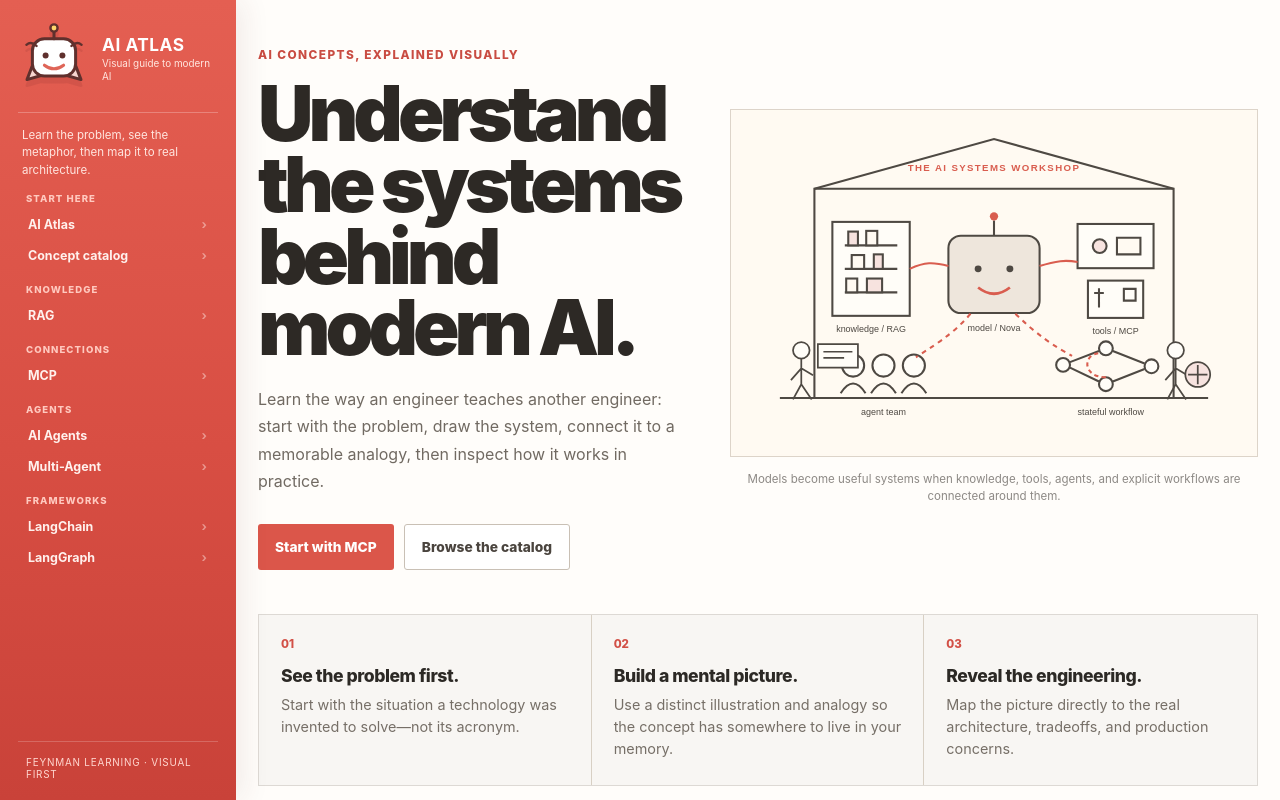
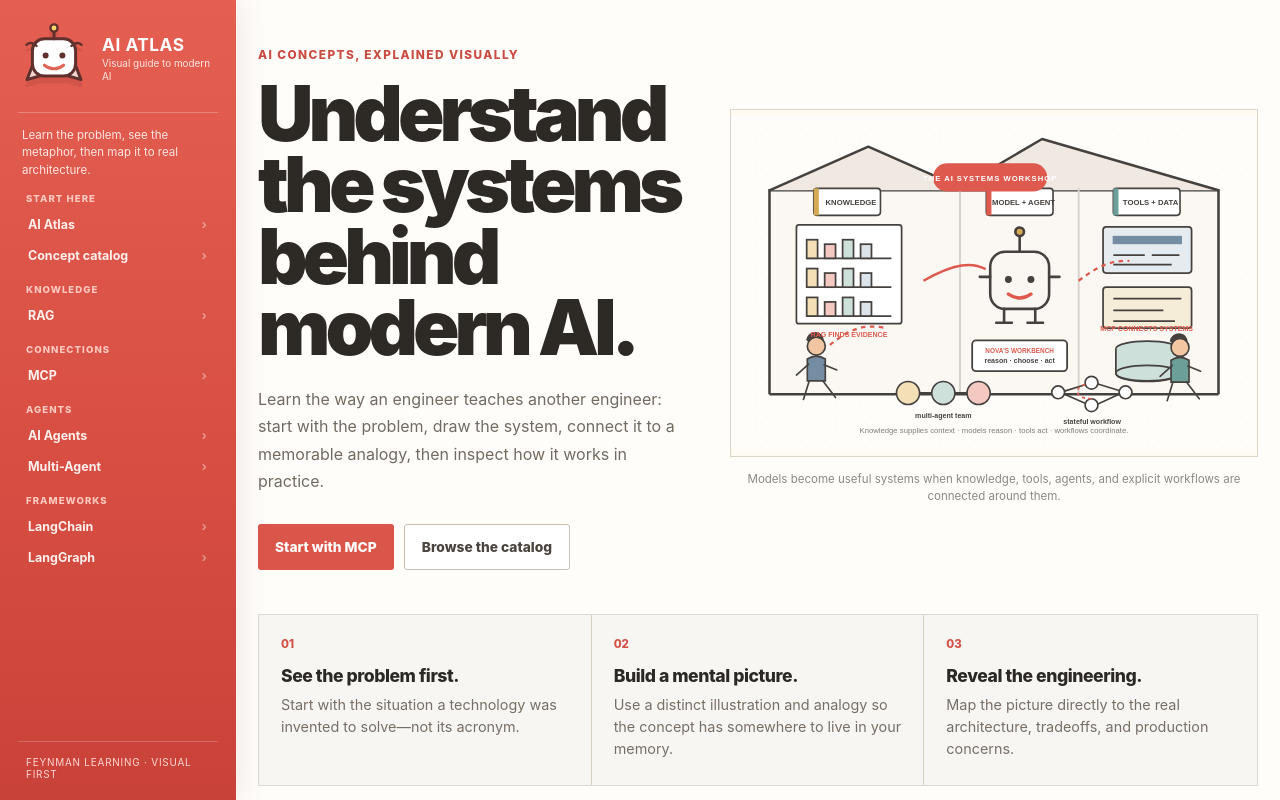
Before and after one commit to buianhtai/ai-atlas, a Next.js app: page / in a window 1280 px wide. Shown: the top 800 px of the page. Built offline with nearby package versions, Linux system fonts and the light colour scheme.

Commit message:
feat: turn atlas overview into a rich illustrated workshop

```diff
--- a/components/AtlasOverviewIllustration.tsx
+++ b/components/AtlasOverviewIllustration.tsx
@@ -1,80 +1,111 @@
-const ink = "#4e4943";
-const coral = "#d95d4f";
-const paper = "#fffaf2";
-const soft = "#eee6dc";
+const ink = "#45413e";
+const coral = "#de5a4e";
+const coralSoft = "#f4c9c2";
+const teal = "#6c9f98";
+const tealSoft = "#cee0da";
+const gold = "#d4aa55";
+const goldSoft = "#f3e0b7";
+const blue = "#748da3";
+const paper = "#fffdfa";
 
-function Label({ x, y, children }: { x: number; y: number; children: string }) {
-  return <text x={x} y={y} textAnchor="middle" fill={ink} fontFamily="Arial, sans-serif" fontSize="13">{children}</text>;
+function Bot({ x, y, scale = 1 }: { x: number; y: number; scale?: number }) {
+  return (
+    <g transform={`translate(${x} ${y}) scale(${scale})`} stroke={ink} strokeWidth="3" strokeLinecap="round" strokeLinejoin="round">
+      <rect x="-34" y="-32" width="68" height="66" rx="17" fill="#faf7f2" />
+      <path d="M0-32v-18" /><circle cx="0" cy="-55" r="5" fill={gold} />
+      <circle cx="-13" cy="0" r="4" fill={ink} stroke="none" /><circle cx="13" cy="0" r="4" fill={ink} stroke="none" />
+      <path d="M-13 17q13 9 26 0" fill="none" stroke={coral} strokeWidth="4" />
+      <path d="M-34-3h-12M34-3h12M-18 34v16M18 34v16M-27 50h18M9 50h18" />
+    </g>
+  );
+}
+
+function Person({ x, y, shirt }: { x: number; y: number; shirt: string }) {
+  return (
+    <g transform={`translate(${x} ${y})`} stroke={ink} strokeWidth="2.6" strokeLinecap="round">
+      <circle cx="0" cy="-31" r="14" fill="#f2c6a3" />
+      <path d="M-12-37q10-13 24-2q-1-13-13-14q-12 0-15 12" fill={ink} stroke="none" />
+      <path d="M-14-11q14-9 28 0v34h-28z" fill={shirt} />
+      <path d="M-11 23-20 52M10 23l20 26M-12-3l-19 17M12-2l20 8" fill="none" />
+    </g>
+  );
+}
+
+function Sign({ x, y, label, accent }: { x: number; y: number; label: string; accent: string }) {
+  return (
+    <g transform={`translate(${x} ${y})`}>
+      <rect x="-52" y="-21" width="104" height="42" rx="5" fill="#fff" stroke={ink} strokeWidth="2.5" />
+      <rect x="-52" y="-21" width="8" height="42" fill={accent} stroke="none" />
+      <text x="6" y="5" textAnchor="middle" fill={ink} fontFamily="Arial" fontSize="12" fontWeight="800">{label}</text>
+    </g>
+  );
 }
 
 export function AtlasOverviewIllustration() {
   return (
-    <svg viewBox="0 0 760 500" className="atlasOverviewSvg" role="img" aria-label="Illustrated map of AI models, knowledge, tools, agents, and workflows">
-      <rect x="1" y="1" width="758" height="498" fill={paper} />
-      <path d="M70 417 H690" stroke={ink} strokeWidth="3" />
-      <path d="M120 417 V114 H640 V417" stroke={ink} strokeWidth="3" fill="none" />
-      <path d="M120 114 L380 42 L640 114" stroke={ink} strokeWidth="3" fill="none" />
+    <svg viewBox="0 0 820 520" className="atlasOverviewSvg" role="img" aria-label="Original illustrated AI Atlas workshop with Nova, knowledge, tools, agents, and workflows">
+      <defs>
+        <pattern id="overviewDots" width="18" height="18" patternUnits="userSpaceOnUse"><circle cx="2" cy="2" r="1" fill="#dad5cf" /></pattern>
+      </defs>
+      <rect width="820" height="520" fill={paper} />
+      <rect x="10" y="10" width="800" height="500" rx="8" fill="url(#overviewDots)" opacity=".42" />
 
-      {/* central Nova / model */}
-      <g transform="translate(314 182)">
-        <rect x="0" y="0" width="132" height="112" rx="18" fill={soft} stroke={ink} strokeWidth="3" />
-        <circle cx="43" cy="48" r="5" fill={ink} /><circle cx="89" cy="48" r="5" fill={ink} />
-        <path d="M43 75 q23 18 46 0" fill="none" stroke={coral} strokeWidth="4" />
-        <path d="M66 0 V-22" stroke={ink} strokeWidth="3" /><circle cx="66" cy="-28" r="6" fill={coral} />
-        <Label x={66} y={138}>model / Nova</Label>
+      {/* skyline / workshop roof */}
+      <path d="M60 434V116h700v318" fill="#fbf8f3" stroke={ink} strokeWidth="4" />
+      <path d="M60 116 214 48l143 63 128-75 275 80" fill="#f0e9e1" stroke={ink} strokeWidth="4" strokeLinejoin="round" />
+      <path d="M357 111v323M542 112v322" stroke="#d7d1cb" strokeWidth="3" />
+      <path d="M60 434h700" stroke={ink} strokeWidth="4" />
+
+      {/* Knowledge room */}
+      <Sign x={181} y={134} label="KNOWLEDGE" accent={gold} />
+      <g transform="translate(102 170)" stroke={ink} strokeWidth="2.7">
+        <rect width="164" height="154" rx="4" fill="#fff" />
+        {[0,1,2].map(row => <g key={row} transform={`translate(16 ${23+row*45})`}>
+          <line x1="0" y1="29" x2="132" y2="29" />
+          {[0,1,2,3].map(i => <rect key={i} x={i*28} y={i%2?7:0} width="17" height={i%2?22:29} fill={[goldSoft,coralSoft,tealSoft,"#dce4ea"][i]} />)}
+        </g>)}
+      </g>
+      <Person x={133} y={390} shirt={blue} />
+      <path d="M154 357c33-26 52-32 84-27" fill="none" stroke={coral} strokeWidth="3.5" strokeDasharray="7 7" />
+      <text x="184" y="344" textAnchor="middle" fill={coral} fontFamily="Arial" fontSize="11" fontWeight="800">RAG FINDS EVIDENCE</text>
+
+      {/* Nova center */}
+      <Sign x={450} y={134} label="MODEL + AGENT" accent={coral} />
+      <Bot x={450} y={255} scale={1.35} />
+      <g transform="translate(376 350)">
+        <rect width="148" height="48" rx="6" fill="#fff" stroke={ink} strokeWidth="2.8" />
+        <text x="74" y="20" textAnchor="middle" fill={coral} fontFamily="Arial" fontSize="10" fontWeight="900">NOVA'S WORKBENCH</text>
+        <text x="74" y="36" textAnchor="middle" fill={ink} fontFamily="Arial" fontSize="11" fontWeight="700">reason · choose · act</text>
+      </g>
+      <path d="M300 257c50-28 76-29 97-18" fill="none" stroke={coral} strokeWidth="4" markerEnd="url(#none)" />
+
+      {/* Tools room */}
+      <Sign x={648} y={134} label="TOOLS + DATA" accent={teal} />
+      <g transform="translate(580 173)" stroke={ink} strokeWidth="2.7">
+        <rect width="138" height="72" rx="5" fill="#e5ebef" /><rect x="15" y="14" width="108" height="13" fill={blue} stroke="none" /><path d="M16 44h49M76 44h43M16 59h91" />
+        <rect y="94" width="138" height="64" rx="5" fill="#f6edd8" /><path d="M16 112h106M16 130h78M16 147h96" />
+        <ellipse cx="69" cy="190" rx="49" ry="12" fill={tealSoft} /><path d="M20 190v38c0 8 22 13 49 13s49-5 49-13v-38" fill={tealSoft} /><ellipse cx="69" cy="228" rx="49" ry="12" fill="none" />
+      </g>
+      <Person x={700} y={392} shirt={teal} />
+      <path d="M542 257c33-25 53-32 79-31" fill="none" stroke={coral} strokeWidth="3.5" strokeDasharray="7 7" />
+      <text x="648" y="335" textAnchor="middle" fill={coral} fontFamily="Arial" fontSize="11" fontWeight="800">MCP CONNECTS SYSTEMS</text>
+
+      {/* lower orchestration strip */}
+      <g transform="translate(276 432)">
+        <circle cx="0" cy="0" r="18" fill={goldSoft} stroke={ink} strokeWidth="2.5" /><circle cx="55" cy="0" r="18" fill={tealSoft} stroke={ink} strokeWidth="2.5" /><circle cx="110" cy="0" r="18" fill={coralSoft} stroke={ink} strokeWidth="2.5" />
+        <path d="M18 0h19M73 0h19" stroke={ink} strokeWidth="3" />
+        <text x="55" y="39" textAnchor="middle" fill={ink} fontFamily="Arial" fontSize="11" fontWeight="700">multi-agent team</text>
+      </g>
+      <g transform="translate(510 426)" stroke={ink} strokeWidth="2.6" fill="#fff">
+        <circle cx="0" cy="5" r="10" /><circle cx="52" cy="-10" r="10" /><circle cx="52" cy="25" r="10" /><circle cx="105" cy="5" r="10" />
+        <path d="M10 3 42-7M10 8 42 22M62-8 95 2M62 23 95 8" fill="none" />
+        <path d="M52 15C24 15 25-4 42-7" fill="none" stroke={coral} strokeDasharray="5 5" />
+        <text x="53" y="55" textAnchor="middle" fill={ink} fontFamily="Arial" fontSize="11" fontWeight="700" stroke="none">stateful workflow</text>
       </g>
 
-      {/* knowledge library */}
-      <g transform="translate(146 162)" stroke={ink} strokeWidth="3">
-        <rect x="0" y="0" width="112" height="136" fill="#fffdf8" />
-        <line x1="18" y1="34" x2="94" y2="34" /><line x1="18" y1="68" x2="94" y2="68" /><line x1="18" y1="102" x2="94" y2="102" />
-        <rect x="23" y="14" width="14" height="20" fill="#f7e3df" /><rect x="49" y="13" width="16" height="21" fill="#fffaf2" />
-        <rect x="28" y="48" width="18" height="20" fill="#fffaf2" /><rect x="60" y="47" width="13" height="21" fill="#f7e3df" />
-        <rect x="20" y="82" width="16" height="20" fill="#fffaf2" /><rect x="50" y="82" width="22" height="20" fill="#f7e3df" />
-      </g>
-      <Label x={202} y={322}>knowledge / RAG</Label>
-
-      {/* tool bench */}
-      <g transform="translate(501 165)" stroke={ink} strokeWidth="3" fill="#fffdf8">
-        <rect x="0" y="0" width="110" height="64" />
-        <rect x="15" y="82" width="80" height="54" />
-        <circle cx="32" cy="32" r="10" fill="#f7e3df" /><path d="M57 20 h34 v24 H57z" fill="#fffaf2" />
-        <path d="M31 93 v28 M24 100 h14 M67 94 h17 v17 H67z" fill="none" />
-      </g>
-      <Label x={556} y={325}>tools / MCP</Label>
-
-      {/* agent team */}
-      <g transform="translate(158 350)" stroke={ink} strokeWidth="3" fill="#fffdf8">
-        <circle cx="18" cy="20" r="16" /><circle cx="62" cy="20" r="16" /><circle cx="106" cy="20" r="16" />
-        <path d="M0 60 q18 -28 36 0 M44 60 q18 -28 36 0 M88 60 q18 -28 36 0" fill="none" />
-      </g>
-      <Label x={220} y={442}>agent team</Label>
-
-      {/* graph workflow */}
-      <g transform="translate(470 345)" fill="#fffdf8" stroke={ink} strokeWidth="3">
-        <circle cx="10" cy="24" r="10" /><circle cx="72" cy="0" r="10" /><circle cx="72" cy="52" r="10" /><circle cx="138" cy="26" r="10" />
-        <path d="M20 20 L62 4 M20 28 L62 48 M82 4 L128 22 M82 48 L128 30" fill="none" />
-        <path d="M72 42 C38 42 38 9 62 7" fill="none" stroke={coral} strokeDasharray="6 5" />
-      </g>
-      <Label x={549} y={442}>stateful workflow</Label>
-
-      {/* relationships */}
-      <path d="M258 230 C280 220 292 220 314 226" fill="none" stroke={coral} strokeWidth="3" />
-      <path d="M446 226 C470 218 484 217 501 220" fill="none" stroke={coral} strokeWidth="3" />
-      <path d="M346 295 C319 327 286 345 267 358" fill="none" stroke={coral} strokeWidth="3" strokeDasharray="7 7" />
-      <path d="M411 295 C440 324 470 344 493 356" fill="none" stroke={coral} strokeWidth="3" strokeDasharray="7 7" />
-
-      {/* small explanatory characters */}
-      <g transform="translate(83 330)" stroke={ink} strokeWidth="2.5" fill="none">
-        <circle cx="18" cy="18" r="12" fill="#fffdf8" /><path d="M18 30 v37 M18 44 l-15 17 M18 44 l17 10 M18 67 l-12 22 M18 67 l15 22" />
-        <path d="M42 9 h58 v34 H42z" fill="#fffdf8" /><path d="M50 20 h42 M50 29 h30" />
-      </g>
-      <g transform="translate(625 330)" stroke={ink} strokeWidth="2.5" fill="none">
-        <circle cx="18" cy="18" r="12" fill="#fffdf8" /><path d="M18 30 v37 M18 44 l-15 17 M18 44 l17 10 M18 67 l-12 22 M18 67 l15 22" />
-        <circle cx="50" cy="53" r="18" fill="#f7e3df" /><path d="M50 39 v28 M36 53 h28" />
-      </g>
-
-      <text x="380" y="88" textAnchor="middle" fill={coral} fontFamily="Arial, sans-serif" fontWeight="700" fontSize="14" letterSpacing="2">THE AI SYSTEMS WORKSHOP</text>
+      {/* visual callouts */}
+      <g transform="translate(315 74)"><rect width="178" height="44" rx="22" fill={coral} /><text x="89" y="28" textAnchor="middle" fill="#fff" fontFamily="Arial" fontSize="12" fontWeight="900" letterSpacing="1.5">THE AI SYSTEMS WORKSHOP</text></g>
+      <text x="410" y="494" textAnchor="middle" fill="#817b76" fontFamily="Arial" fontSize="12">Knowledge supplies context · models reason · tools act · workflows coordinate.</text>
     </svg>
   );
 }
```
